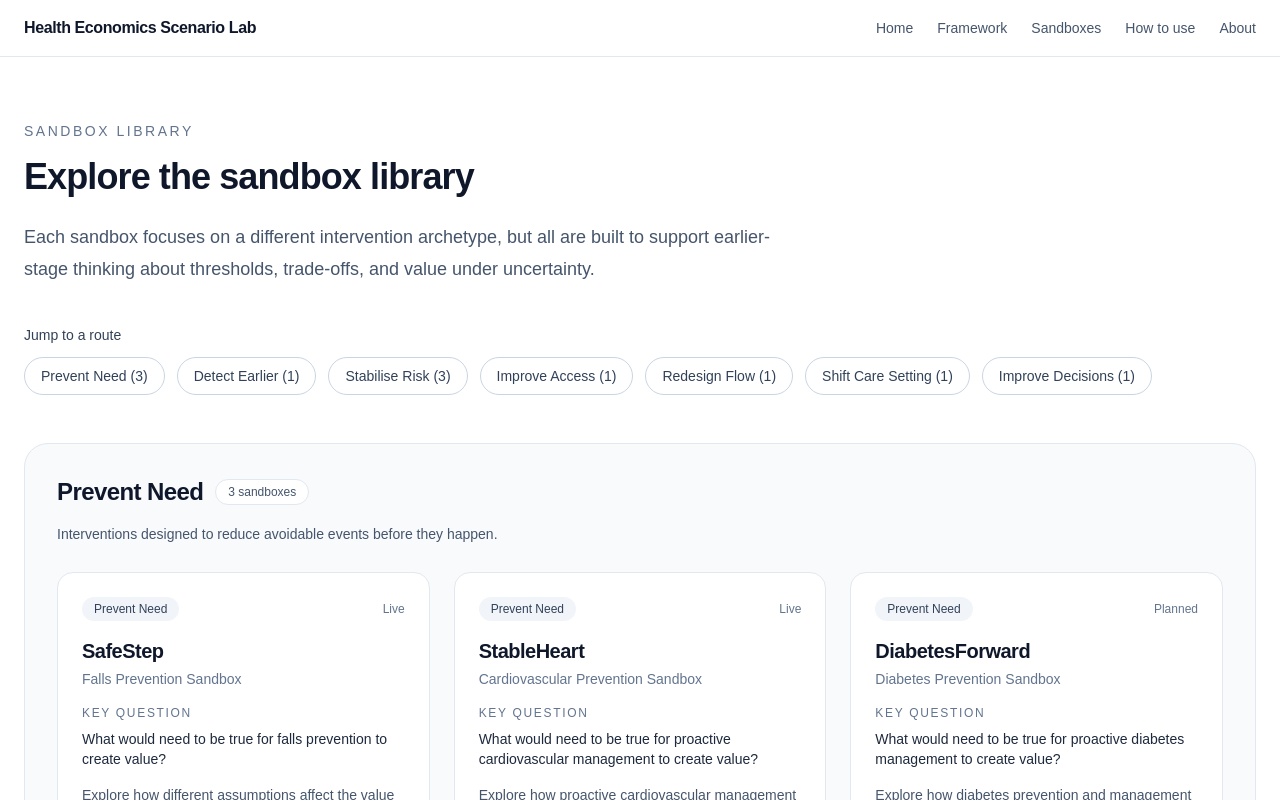
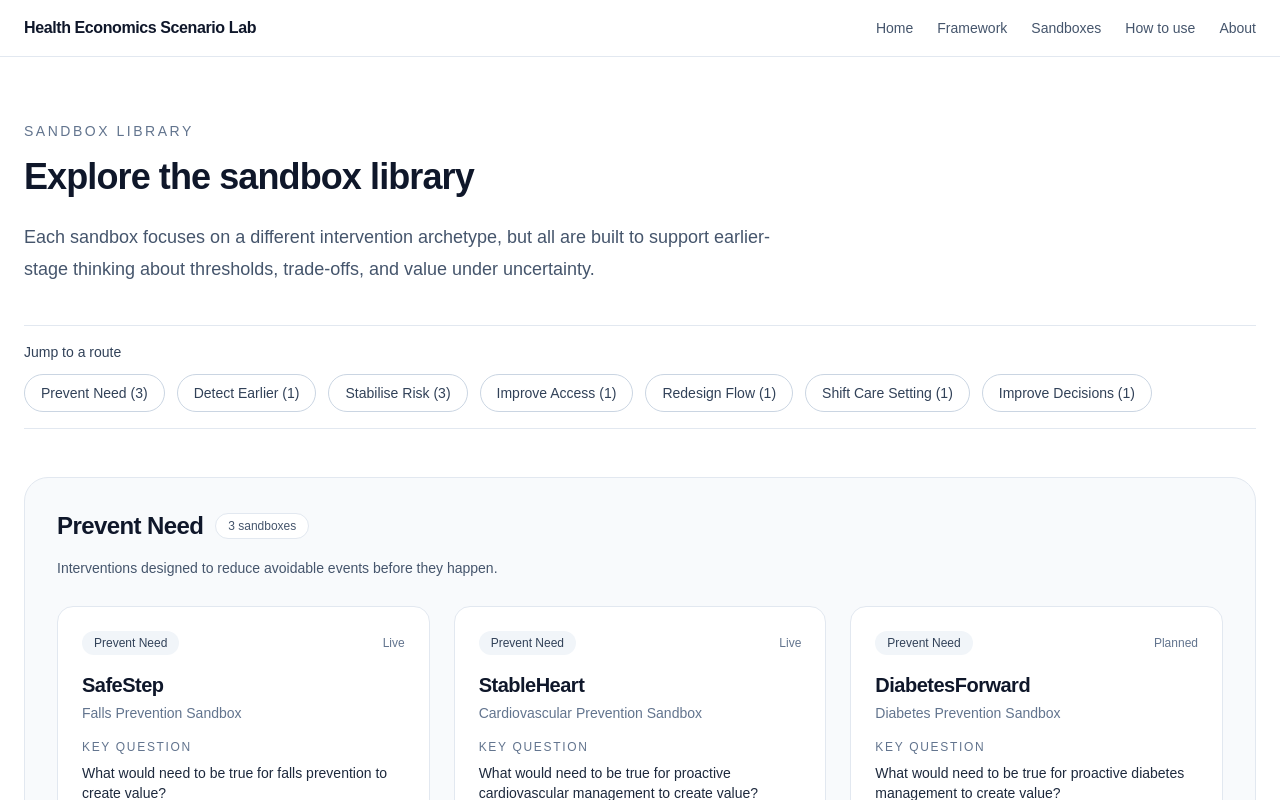
Before and after one commit to olivercareyncl/health-economics-scenario-lab, a Next.js app in the folder site/: page /sandboxes in a window 1280 px wide. Shown: the top 800 px of the page. Built offline with nearby package versions, Linux system fonts and the light colour scheme.

Commit message:
Update page.tsx

```diff
--- a/site/src/app/sandboxes/page.tsx
+++ b/site/src/app/sandboxes/page.tsx
@@ -40,7 +40,7 @@ export default function SandboxesPage() {
         and value under uncertainty.
       </p>
 
-      <div className="mt-10">
+      <div className="sticky top-[73px] z-20 mt-10 border-y border-slate-200 bg-white/95 py-4 backdrop-blur">
         <p className="mb-3 text-sm font-medium text-slate-700">
           Jump to a route
         </p>
@@ -49,7 +49,7 @@ export default function SandboxesPage() {
             <a
               key={group.route}
               href={`#${toAnchorId(group.route)}`}
-              className="rounded-full border border-slate-300 px-4 py-2 text-sm text-slate-700 transition hover:bg-slate-50"
+              className="rounded-full border border-slate-300 bg-white px-4 py-2 text-sm text-slate-700 transition hover:bg-slate-50"
             >
               {group.route} ({group.apps.length})
             </a>
@@ -62,7 +62,7 @@ export default function SandboxesPage() {
           <section
             key={group.route}
             id={toAnchorId(group.route)}
-            className="rounded-3xl border border-slate-200 bg-slate-50 p-8"
+            className="scroll-mt-36 rounded-3xl border border-slate-200 bg-slate-50 p-8"
           >
             <div className="mb-6">
               <div className="flex flex-wrap items-center gap-3">
```
